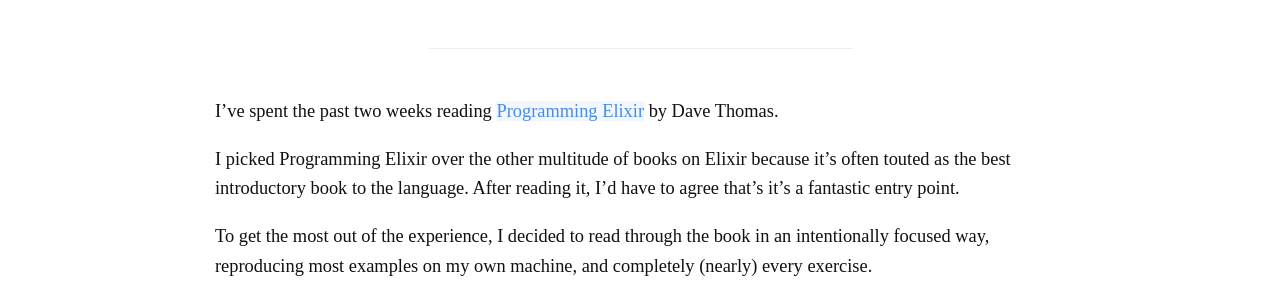
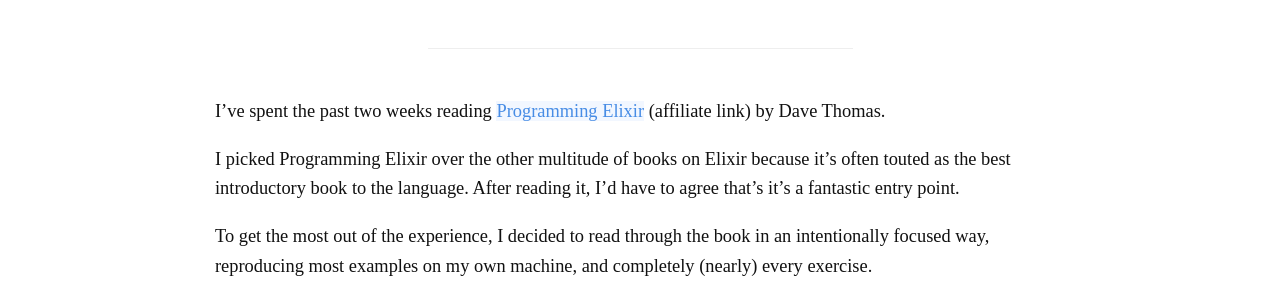
Before and after one commit to pcorey/pcorey.github.io, a Jekyll site: the page built from _posts/2016-12-19-intentionally-learning-elixir.markdown, in a window 1280 px wide. Shown: the part 646-939 px from the top of the page. Built offline with Jekyll 4.4.1, drawn with Linux system fonts in a browser that asks for light colours; nearby versions of some CDN libraries; comment, search, counter and statistics services are not loaded.

Commit message:
Added affiliate link

```diff
--- a/_posts/2016-12-19-intentionally-learning-elixir.markdown
+++ b/_posts/2016-12-19-intentionally-learning-elixir.markdown
@@ -15,7 +15,7 @@
 
 ----
 
-I’ve spent the past two weeks reading [Programming Elixir](https://pragprog.com/book/elixir/programming-elixir) by Dave Thomas.
+I’ve spent the past two weeks reading [Programming Elixir](https://www.amazon.com/gp/product/168050200X/ref=as_li_tl?ie=UTF8&tag=east5th-20&camp=1789&creative=9325&linkCode=as2&creativeASIN=168050200X&linkId=bd25aac110b20a11b82607f1f0e48f65) (affiliate link) by Dave Thomas.
 
 I picked Programming Elixir over the other multitude of books on Elixir because it’s often touted as the best introductory book to the language. After reading it, I’d have to agree that’s it’s a fantastic entry point.
 
```
